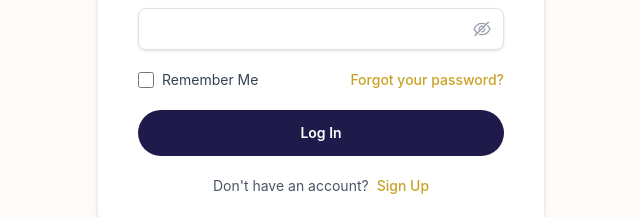
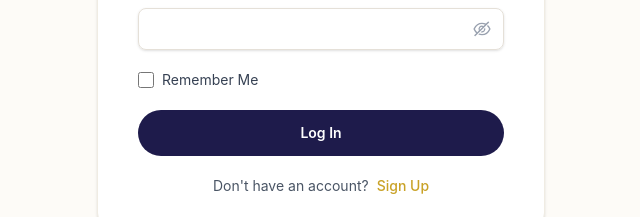
Before and after one commit to Sania-Raza/Shopvia_MERN, a React (Vite) app in the folder frontend/: page /login in a window 1280 px wide. Shown: the part 443-660 px from the top of the page, without its empty margins (319-959 px from the left). Built offline with nearby package versions, Linux system fonts and the light colour scheme; no server answers.

Commit message:
Remove forgot password link from Login component
Removed 'Forgot your password?' link from the login component.

```diff
--- a/frontend/src/components/Login/Login.jsx
+++ b/frontend/src/components/Login/Login.jsx
@@ -117,12 +117,6 @@ const Login = () => {
                   Remember Me
                 </label>
               </div>
-              <a
-                href="forgot-password"
-                className="text-sm font-medium text-[#C9A227] hover:text-[#b8931f]"
-              >
-                Forgot your password?
-              </a>
             </div>
 
             <button
```
